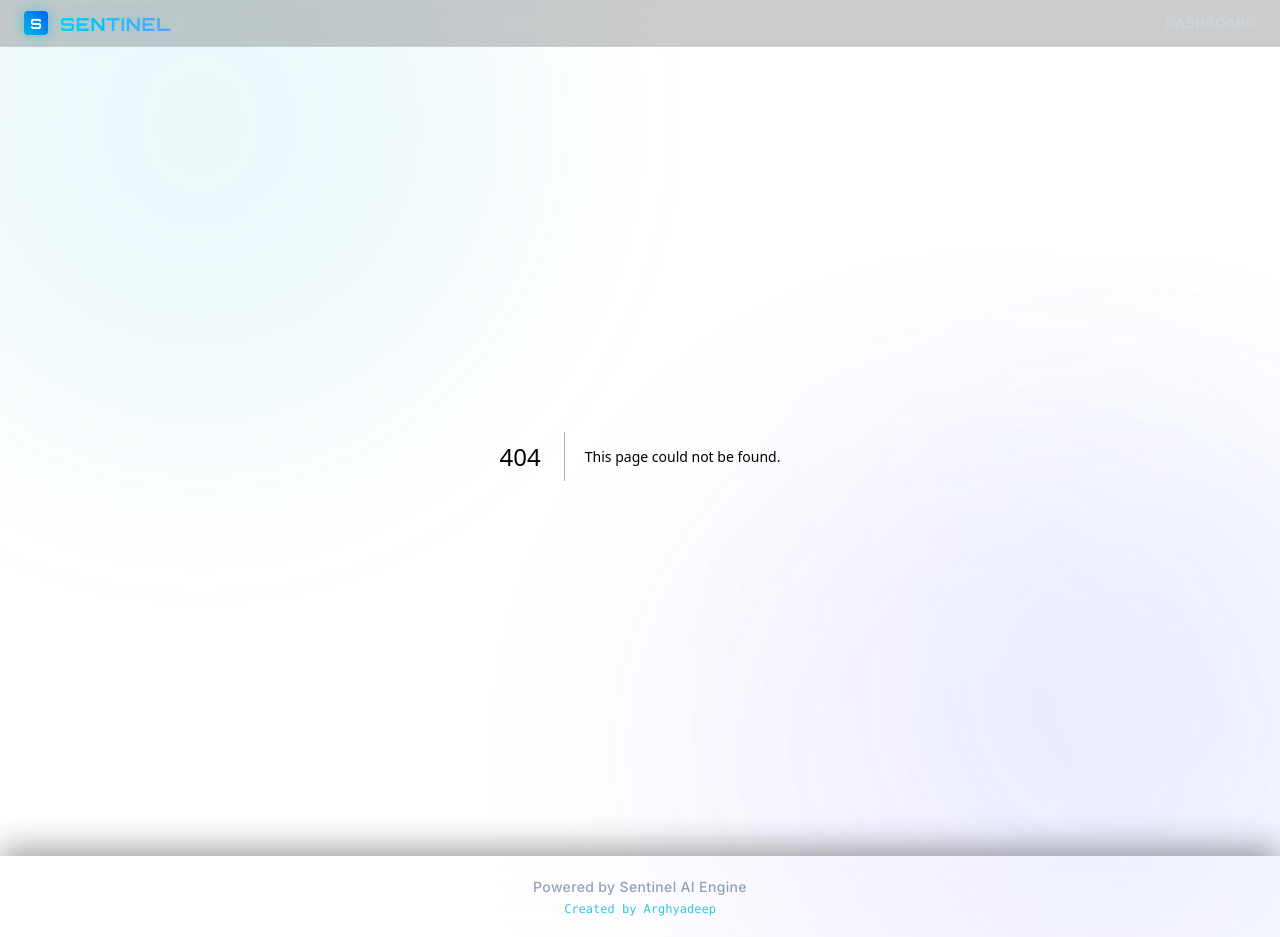
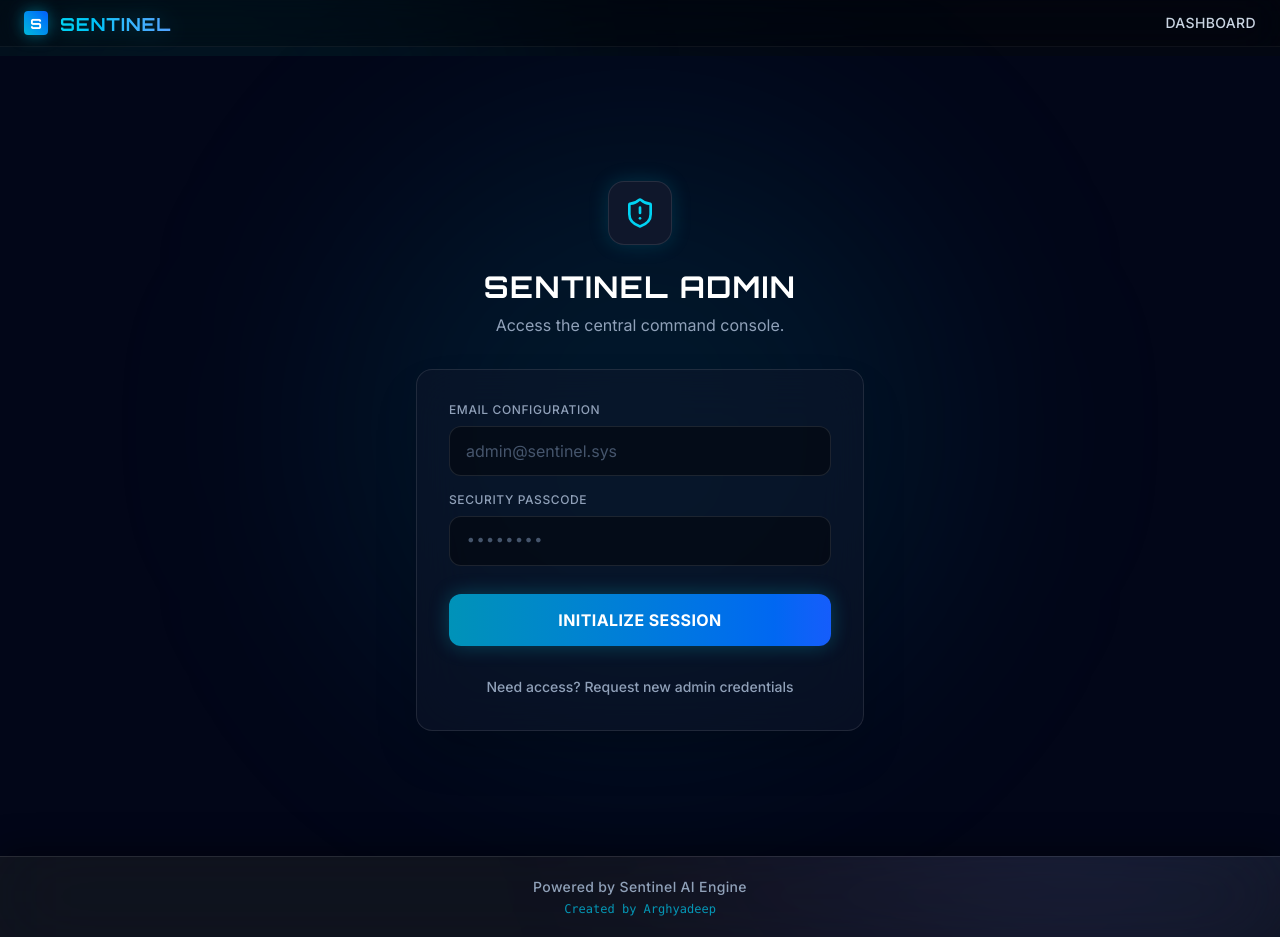
Before and after one commit to Phlegmatic06/sentinel, a Next.js app: page /auth in a window 1280 px wide. Before the commit this address had no page. Built offline with nearby package versions, Linux system fonts and the light colour scheme; no server answers.

Commit message:
feat: implement admin authentication and exam access control

```diff
--- /dev/null
+++ b/src/app/auth/page.tsx
@@ -0,0 +1,152 @@
+"use client";
+
+import { useState } from "react";
+import { supabase } from "@/lib/supabase";
+import { useRouter } from "next/navigation";
+import { ShieldAlert, Loader2 } from "lucide-react";
+
+export default function AuthPage() {
+  const [isLogin, setIsLogin] = useState(true);
+  const [email, setEmail] = useState("");
+  const [password, setPassword] = useState("");
+  const [loading, setLoading] = useState(false);
+  const [error, setError] = useState<string | null>(null);
+  const [message, setMessage] = useState<string | null>(null);
+  const router = useRouter();
+
+  const handleAuth = async (e: React.FormEvent) => {
+    e.preventDefault();
+    setLoading(true);
+    setError(null);
+    setMessage(null);
+
+    try {
+      if (isLogin) {
+        const { error } = await supabase.auth.signInWithPassword({
+          email,
+          password,
+        });
+        if (error) throw error;
+        router.push("/dashboard/admin");
+      } else {
+        const { error } = await supabase.auth.signUp({
+          email,
+          password,
+        });
+        if (error) throw error;
+        setMessage("Account created successfully! Please check your email for verification, or if auto-confirm is enabled, you can now log in.");
+        // If auto-confirm is enabled:
+        setIsLogin(true);
+      }
+    } catch (err: any) {
+      setError(err.message || "An error occurred during authentication.");
+    } finally {
+      setLoading(false);
+    }
+  };
+
+  return (
+    <div className="min-h-screen bg-slate-950 flex items-center justify-center p-4 selection:bg-cyan-500/30">
+
+      {/* Background decor */}
+      <div className="absolute inset-0 overflow-hidden pointer-events-none">
+        <div className="absolute top-1/2 left-1/2 -translate-x-1/2 -translate-y-1/2 w-[600px] h-[600px] bg-cyan-500/10 rounded-full blur-[120px]" />
+      </div>
+
+      <div className="w-full max-w-md relative z-10">
+        <div className="text-center mb-8">
+          <div className="inline-flex items-center justify-center w-16 h-16 rounded-2xl bg-slate-900 border border-white/10 shadow-[0_0_20px_rgba(6,182,212,0.2)] mb-6">
+            <ShieldAlert className="w-8 h-8 text-cyan-400" />
+          </div>
+          <h1 className="text-3xl font-orbitron font-bold text-white tracking-wider mb-2">
+            SENTINEL ADMIN
+          </h1>
+          <p className="text-slate-400 font-inter">
+            {isLogin ? "Access the central command console." : "Initialize a new command account."}
+          </p>
+        </div>
+
+        <div className="bg-slate-900/50 backdrop-blur-xl border border-white/10 rounded-2xl p-8 shadow-2xl">
+          <form onSubmit={handleAuth} className="flex flex-col gap-5">
+
+            {error && (
+              <div className="p-4 bg-red-500/10 border border-red-500/20 rounded-xl text-red-400 text-sm font-medium">
+                {error}
+              </div>
+            )}
+
+            {message && (
+              <div className="p-4 bg-emerald-500/10 border border-emerald-500/20 rounded-xl text-emerald-400 text-sm font-medium">
+                {message}
+              </div>
+            )}
+
+            <div className="space-y-4">
+              <div>
+                <label className="block text-xs font-medium text-slate-400 uppercase tracking-wider mb-2">
+                  Email Configuration
+                </label>
+                <input
+                  type="email"
+                  value={email}
+                  onChange={(e) => setEmail(e.target.value)}
+                  className="w-full bg-black/40 border border-white/10 rounded-xl px-4 py-3 text-white placeholder:text-slate-600 focus:outline-none focus:ring-2 focus:ring-cyan-500/50 focus:border-cyan-500 transition-all"
+                  placeholder="admin@sentinel.sys"
+                  required
+                />
+              </div>
+
+              <div>
+                <label className="block text-xs font-medium text-slate-400 uppercase tracking-wider mb-2">
+                  Security Passcode
+                </label>
+                <input
+                  type="password"
+                  value={password}
+                  onChange={(e) => setPassword(e.target.value)}
+                  className="w-full bg-black/40 border border-white/10 rounded-xl px-4 py-3 text-white placeholder:text-slate-600 focus:outline-none focus:ring-2 focus:ring-cyan-500/50 focus:border-cyan-500 transition-all font-mono"
+                  placeholder="••••••••"
+                  required
+                />
+              </div>
+            </div>
+
+            <button
+              type="submit"
+              disabled={loading}
+              className="w-full mt-2 bg-gradient-to-r from-cyan-600 to-blue-600 hover:from-cyan-500 hover:to-blue-500 text-white rounded-xl px-4 py-3.5 font-bold tracking-wide transition-all shadow-[0_0_20px_rgba(6,182,212,0.3)] disabled:opacity-50 flex items-center justify-center gap-2"
+            >
+              {loading ? (
+                <>
+                  <Loader2 className="w-5 h-5 animate-spin" />
+                  AUTHENTICATING...
+                </>
+              ) : isLogin ? (
+                "INITIALIZE SESSION"
+              ) : (
+                "CREATE ACCOUNT"
+              )}
+            </button>
+
+            <div className="text-center mt-2">
+              <button
+                type="button"
+                onClick={() => {
+                  setIsLogin(!isLogin);
+                  setError(null);
+                  setMessage(null);
+                }}
+                className="text-sm text-slate-400 hover:text-cyan-400 transition-colors font-medium border-b border-transparent hover:border-cyan-400"
+              >
+                {isLogin
+                  ? "Need access? Request new admin credentials"
+                  : "Already configured? Return to login"}
+              </button>
+            </div>
+
+          </form>
+        </div>
+      </div>
+    </div>
+  );
+}
--- a/src/app/dashboard/admin/page.tsx
+++ b/src/app/dashboard/admin/page.tsx
@@ -1,8 +1,10 @@
 "use client";
 
 import { useState, useEffect } from "react";
-import { Upload, FileJson, CheckCircle, Database, Trash2, Edit, Copy } from "lucide-react";
+import { Upload, FileJson, CheckCircle, Database, Trash2, Edit, Copy, LogOut } from "lucide-react";
 import Link from "next/link";
+import { useRouter } from "next/navigation";
+import { supabase } from "@/lib/supabase";
 import { uploadExam, fetchExams, deleteExam, Exam } from "@/lib/examService";
 
 export default function AdminPage() {
@@ -11,6 +13,12 @@ export default function AdminPage() {
   const [errorMsg, setErrorMsg] = useState<string | null>(null);
   const [successMsg, setSuccessMsg] = useState<string | null>(null);
   const [copiedId, setCopiedId] = useState<string | null>(null);
+  const router = useRouter();
+
+  const handleLogout = async () => {
+    await supabase.auth.signOut();
+    router.push("/auth");
+  };
 
   const handleCopyLink = (id: string) => {
     const link = `${window.location.origin}/exam/${id}`;
@@ -106,6 +114,13 @@ export default function AdminPage() {
           >
             Back to Vault
           </Link>
+          <button
+            onClick={handleLogout}
+            className="px-4 py-2 rounded-full border border-red-500/20 bg-red-950/20 text-red-400 hover:bg-red-900/40 transition-colors text-sm font-medium flex items-center gap-2"
+          >
+            <LogOut className="w-4 h-4" />
+            Sign Out
+          </button>
         </div>
       </div>
 
--- /dev/null
+++ b/src/app/dashboard/layout.tsx
@@ -0,0 +1,13 @@
+import ProtectedRoute from "@/components/ProtectedRoute";
+
+export default function DashboardLayout({
+  children,
+}: {
+  children: React.ReactNode;
+}) {
+  return (
+    <ProtectedRoute>
+      {children}
+    </ProtectedRoute>
+  );
+}
--- a/src/app/dashboard/page.tsx
+++ b/src/app/dashboard/page.tsx
@@ -2,8 +2,9 @@
 
 import { useEffect, useState } from "react";
 import { supabase } from "@/lib/supabase";
-import { ExternalLink, ShieldAlert, X } from "lucide-react";
+import { ExternalLink, ShieldAlert, X, LogOut } from "lucide-react";
 import Link from "next/link";
+import { useRouter } from "next/navigation";
 
 type LogEntry = {
   id: string;
@@ -16,6 +17,12 @@ export default function DashboardPage() {
   const [logs, setLogs] = useState<LogEntry[]>([]);
   const [loading, setLoading] = useState(true);
   const [selectedImage, setSelectedImage] = useState<string | null>(null);
+  const router = useRouter();
+
+  const handleLogout = async () => {
+    await supabase.auth.signOut();
+    router.push("/auth");
+  };
 
   useEffect(() => {
     const fetchLogs = async () => {
@@ -87,6 +94,13 @@ export default function DashboardPage() {
           >
             Return to Monitor
           </Link>
+          <button
+            onClick={handleLogout}
+            className="px-4 py-2 rounded-full border border-red-500/20 bg-red-950/20 text-red-400 hover:bg-red-900/40 transition-colors text-sm font-medium flex items-center gap-2"
+          >
+            <LogOut className="w-4 h-4" />
+            Sign Out
+          </button>
         </div>
       </div>
 
--- /dev/null
+++ b/src/components/ProtectedRoute.tsx
@@ -0,0 +1,60 @@
+"use client";
+
+import { useEffect, useState } from "react";
+import { useRouter } from "next/navigation";
+import { supabase } from "@/lib/supabase";
+import { Loader2 } from "lucide-react";
+
+export default function ProtectedRoute({ children }: { children: React.ReactNode }) {
+  const [isAuthenticated, setIsAuthenticated] = useState<boolean | null>(null);
+  const router = useRouter();
+
+  useEffect(() => {
+    // Check active sessions and sets the user
+    const checkAuth = async () => {
+      const { data: { session }, error } = await supabase.auth.getSession();
+
+      if (error || !session) {
+        setIsAuthenticated(false);
+        router.push("/auth");
+      } else {
+        setIsAuthenticated(true);
+      }
+    };
+
+    checkAuth();
+
+    // Listen for auth changes
+    const { data: { subscription } } = supabase.auth.onAuthStateChange(
+      (event, session) => {
+        if (event === 'SIGNED_OUT' || !session) {
+          setIsAuthenticated(false);
+          router.push("/auth");
+        } else if (session) {
+          setIsAuthenticated(true);
+        }
+      }
+    );
+
+    return () => {
+      subscription.unsubscribe();
+    };
+  }, [router]);
+
+  if (isAuthenticated === null) {
+    return (
+      <div className="min-h-screen bg-slate-950 flex flex-col items-center justify-center p-4">
+        <Loader2 className="w-10 h-10 text-cyan-500 animate-spin mb-4" />
+        <h2 className="text-xl font-orbitron font-bold text-white tracking-widest animate-pulse">
+          VERIFYING CREDENTIALS...
+        </h2>
+      </div>
+    );
+  }
+
+  if (isAuthenticated === false) {
+    return null; // Redirecting...
+  }
+
+  return <>{children}</>;
+}
--- a/src/lib/examService.ts
+++ b/src/lib/examService.ts
@@ -16,6 +16,7 @@ export interface Exam {
   duration_minutes?: number; // Optional exam timer
   questions: Question[];
   created_at: string;
+  user_id?: string;
 }
 
 export interface ExamSubmission {
@@ -33,11 +34,18 @@ const isSupabaseConfigured = () => {
 };
 
 export async function uploadExam(examData: Omit<Exam, 'id' | 'created_at'>): Promise<string> {
+  let userId = null;
+  if (isSupabaseConfigured()) {
+    const { data: { user } } = await supabase.auth.getUser();
+    if (user) userId = user.id;
+  }
+
   const id = crypto.randomUUID();
   const exam: Exam = {
     ...examData,
     id,
-    created_at: new Date().toISOString()
+    created_at: new Date().toISOString(),
+    ...(userId ? { user_id: userId } : {})
   };
 
   if (isSupabaseConfigured()) {
@@ -55,7 +63,15 @@ export async function uploadExam(examData: Omit<Exam, 'id' | 'created_at'>): Pro
 
 export async function fetchExams(): Promise<Exam[]> {
   if (isSupabaseConfigured()) {
-    const { data, error } = await supabase.from('sentinel_exams').select('*').order('created_at', { ascending: false });
+    const { data: { user } } = await supabase.auth.getUser();
+    if (!user) return []; // User must be logged in to fetch exams in dashboard
+
+    const { data, error } = await supabase
+      .from('sentinel_exams')
+      .select('*')
+      .eq('user_id', user.id)
+      .order('created_at', { ascending: false });
+
     if (error) {
       console.error(error);
       return [];
```
